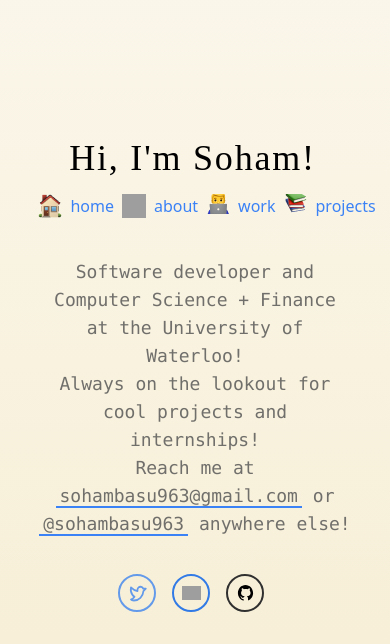
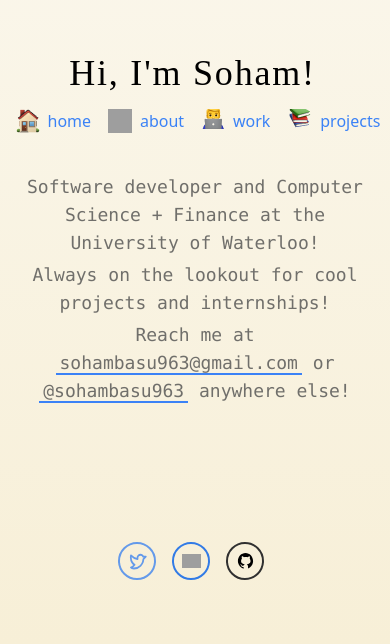
Before and after one commit to sohambasu963/personal-website, a SvelteKit app: page / in a window 390 px wide. Shown: the part 200-844 px from the top of the page. Built offline with nearby package versions, Linux system fonts and the light colour scheme; grey boxes are pictures that could not be loaded.

Commit message:
Update page layout and styles

```diff
--- a/src/routes/+page.svelte
+++ b/src/routes/+page.svelte
@@ -64,22 +64,24 @@
 </svelte:head>
 
 <div class="min-h-screen flex flex-col items-center" style="background: linear-gradient(to bottom, #FBF8EF 0%, #F7EFD7 100%);">
-  <div class="w-4/5 mt-[40vh] flex flex-col items-center">
+  <div class="md:w-4/5 mt-[30vh] md:mt-[40vh] flex flex-col items-center" style="width: 90%">
     <div class="typewriter">
       <h1 class="text-4xl font-tiempos-headline">Hi, I'm Soham!</h1>
     </div>
-    <Navbar />
+    <div class="-ml-3 md:ml-0">
+      <Navbar />
+    </div>
   </div>
 
-  <div class="w-4/5 flex flex-col items-center mt-8">
+  <div class="md:w-4/5 flex flex-col items-center mt-8" style="width: 90%">
     <p class="text-lg font-sf-mono text-soft-grey text-center">
       Software developer and Computer Science + Finance at the University of
       Waterloo!
     </p>
-    <p class="text-lg font-sf-mono text-soft-grey text-center">
+    <p class="text-lg font-sf-mono text-soft-grey text-center mt-1">
       Always on the lookout for cool projects and internships!
     </p>
-    <p class="text-lg font-sf-mono text-soft-grey text-center">
+    <p class="text-lg font-sf-mono text-soft-grey text-center mt-1">
       Reach me at {''}
       <a
         href="mailto:sohambasu963@gmail.com"
@@ -99,7 +101,7 @@
     </p>
   </div>
   <div
-    class="absolute bottom-8 transform -translate-x-1/2 flex items-center gap-4"
+    class="absolute bottom-16 md:bottom-8 transform -translate-x-1/2 flex items-center gap-4"
     style="left: 49%;"
   >
     <a
--- a/src/routes/about/+page.svelte
+++ b/src/routes/about/+page.svelte
@@ -54,18 +54,19 @@
 <img
   src={Soham}
   alt="Soham"
-  class="absolute top-0 m-8 w-1/4 transform -translate-x-1/2 fade-in"
-  style="left: 48%;"
+  class="absolute top-0 m-4 mt-4 md:m-8 md:w-1/4 w-4/5 transform -translate-x-1/2 fade-in left-44.5 md:left-48"
 />
 
 <div class="min-h-screen flex flex-col items-center" style="background: linear-gradient(to bottom, #FBF8EF 0%, #F7EFD7 100%);">
   <div class="flex flex-col items-center" style="width: 90%;">
-    <div class="typewriter mt-4 mt-[40vh]">
+    <div class="typewriter mt-4 mt-[30vh] md:mt-[40vh]">
       <h1 class="text-4xl font-tiempos-headline">About</h1>
     </div>
-    <Navbar />
+    <div class="-ml-3 md:ml-0">
+        <Navbar />
+      </div>
     <div class="flex flex-row justify-between w-full mt-8">
-      <div class="w-1/2 text-left">
+      <div class="w-1/2 text-left md:mb-0 mb-4">
         <h2 class="text-2xl font-tiempos-headline">
           What I'm currently up to:
         </h2>
--- a/src/routes/projects/+page.svelte
+++ b/src/routes/projects/+page.svelte
@@ -38,11 +38,13 @@
 </script>
 
 <div class="min-h-screen flex flex-col items-center" style="background: linear-gradient(to bottom, #FBF8EF 0%, #F7EFD7 100%);">
-  <div class="w-4/5 flex flex-col items-center">
-    <div class="typewriter mt-4 mt-[40vh]">
+  <div class="md:w-4/5 flex flex-col items-center" style="width: 90%">
+    <div class="typewriter mt-4 mt-[30vh] md:mt-[40vh]">
       <h1 class="text-4xl font-tiempos-headline">Projects</h1>
     </div>
-    <Navbar />
+    <div class="-ml-3 md:ml-0">
+      <Navbar />
+    </div>
     <div class="mt-8 w-full text-left">
       <ul class="list-disc pl-6">
         <li>
--- a/src/routes/work/+page.svelte
+++ b/src/routes/work/+page.svelte
@@ -38,11 +38,13 @@
 </script>
 
 <div class="min-h-screen flex flex-col items-center" style="background: linear-gradient(to bottom, #FBF8EF 0%, #F7EFD7 100%);">
-  <div class="w-4/5 flex flex-col items-center">
-    <div class="typewriter mt-4 mt-[40vh]">
+  <div class="md:w-4/5 flex flex-col items-center" style="width: 90%">
+    <div class="typewriter mt-4 mt-[30vh] md:mt-[40vh]">
       <h1 class="text-4xl font-tiempos-headline">Work</h1>
     </div>
-    <Navbar />
+    <div class="-ml-3 md:ml-0">
+      <Navbar />
+    </div>
     <div class="mt-8 w-full text-left">
       <ul class="list-disc pl-6">
         <li>
--- a/tailwind.config.js
+++ b/tailwind.config.js
@@ -15,6 +15,10 @@ export default {
         'sf-mono': ['SF Mono', 'Menlo', 'monospace'],
         'epilogue': ['Epilogue', 'sans-serif'],
       },
+      inset: {
+        '44.5': '44.5%',
+        '48': '48%',
+      },
     },
   },
   plugins: [],
```
